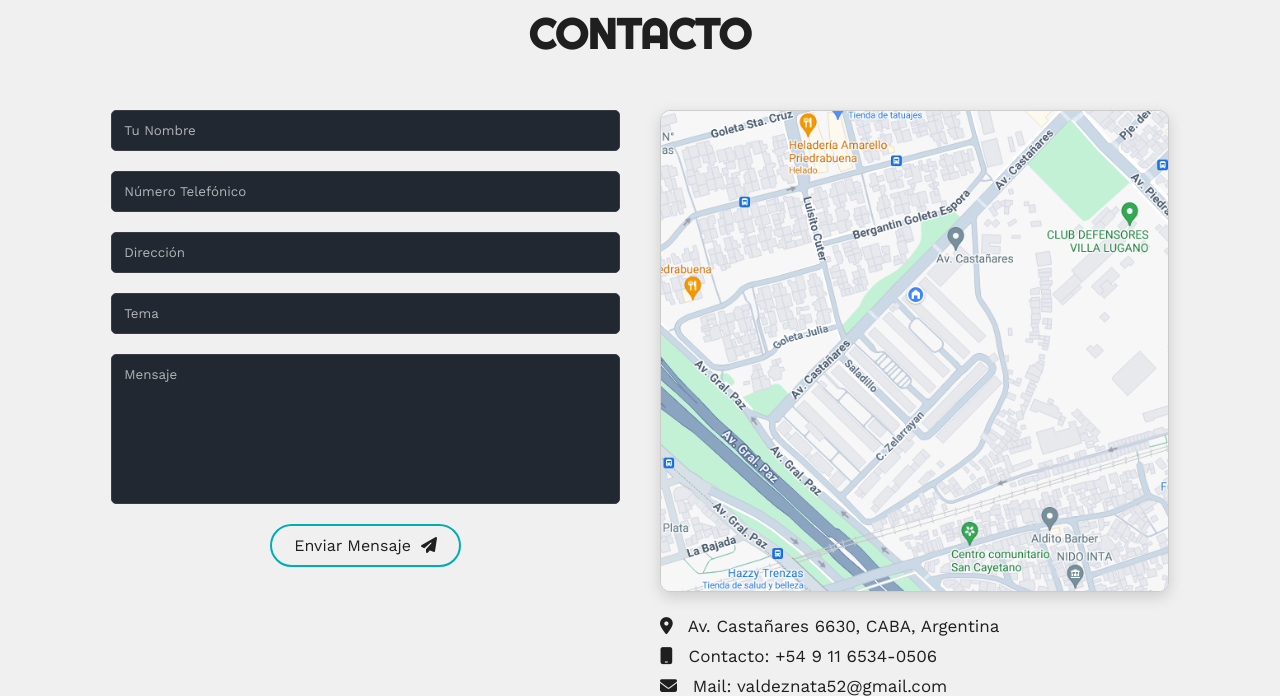
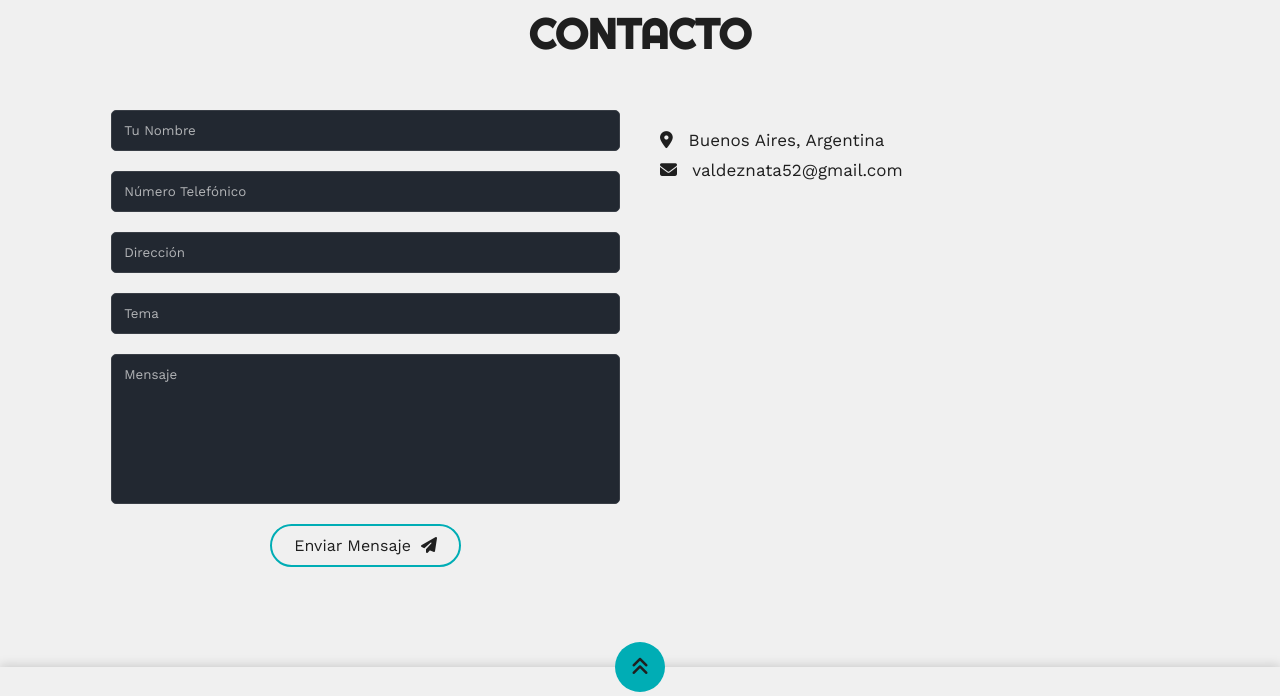
Before and after one commit to Valdez-Nata/Valdez-Nata.github.io, a plain HTML site: page index.html in a window 1280 px wide. Shown: the part 6330-7026 px from the top of the page. Drawn offline with nearby package versions, Linux system fonts and the light colour scheme.

Commit message:
Elimino datos sensibles del portfolio

```diff
--- a/index.html
+++ b/index.html
@@ -488,20 +488,15 @@
                 </div>
                 <!-- MAPA -->
                 <div class="col">
-                    <img src="Image/Captura de pantalla 2024-06-12 154850.png" alt="Ubicación en el mapa" onerror="this.onerror=null;this.src='https://placehold.co/500x300/222831/EEEEEE?text=Mapa+Ubicación';">
                     <div class="info">
                         <ul>
                             <li>
                                 <i class="fa-solid fa-location-dot"></i>
-                                Av. Castañares 6630, CABA, Argentina
-                            </li>
-                            <li>
-                                <i class="fa-solid fa-mobile"></i>
-                                Contacto: +54 9 11 6534-0506
+                                Buenos Aires, Argentina
                             </li>
                             <li>
                                 <i class="fa-solid fa-envelope"></i>
-                                Mail: valdeznata52@gmail.com
+                                valdeznata52@gmail.com
                             </li>
                         </ul>
                     </div>
```
